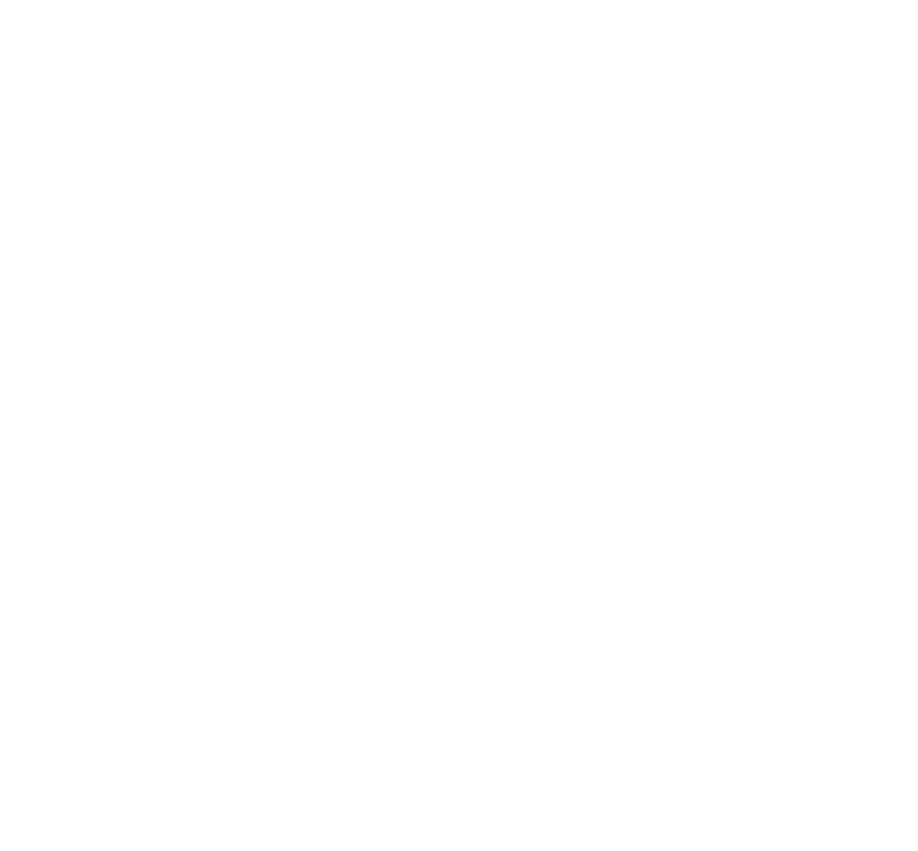
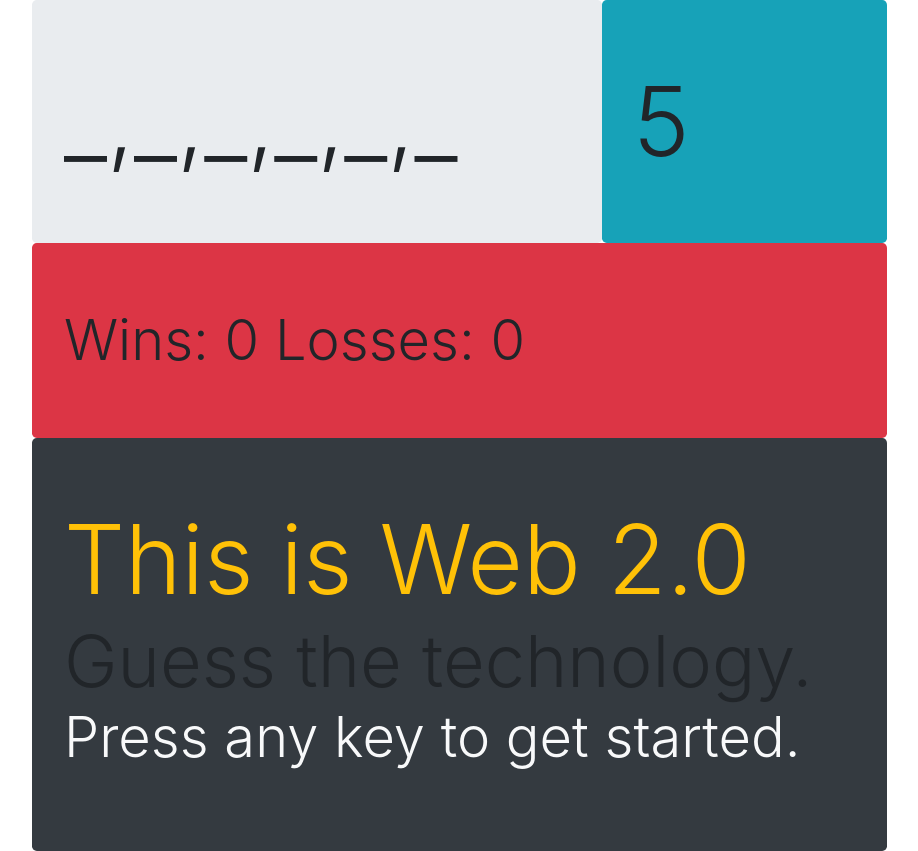
Before and after one commit to sarashunter/Word-Guess-Game, a plain HTML site: page index.html in a window 1280 px wide. Shown: the whole page, without its empty margins (38-956 px from the left). Before the commit the page ends 800 px from the top, so only its background shows below. Drawn offline with nearby package versions, Linux system fonts and the light colour scheme.

Commit message:
Add resetVariables function and Game Tally

```diff
--- a/assets/javascript/game.js
+++ b/assets/javascript/game.js
@@ -1,20 +1,48 @@
-var wins = 0;
-var words = ["cat", "dog"]; //These are possible words.
-var lettersGuess = []; //These are the letters the user has guessed.
-var guesses = 5; //This is a counter for the number of guesses.  It counts down to 0.
-var alreadyGuessed = [];
-var correctGuesses = 0;
+    var words = ["cat", "dog", "banana"]; //These are possible words.
 
-var chosenWord = words[Math.floor(Math.random() * words.length)]; //Gives a random word
-var chosenWordArray = chosenWord.split('');
-console.log(chosenWordArray);
+    var chosenWord; //Holds the current word
+    var chosenWordArray; //Holds the current word as an array of characters;
 
-alreadyGuessed.length = chosenWordArray.length;
-console.log("The length of your array is " + alreadyGuessed.length);
-alreadyGuessed.fill("_");
+    var guesses; //This is a counter for the number of guesses.  It counts down to 0.
+    var correctGuesses;//This is the number of correct guesses by the user.  It gets compared to the length.
+    var currentState; //This is an array of the underscores and correct letters guessed by the user
+    var lettersGuessed; //This is an array that holds the letters guessed so far (correct and incorrect)
 
-var lettersGuessed = [""];
+    var wins=0;
+    var losses=0;
 
+    var guessedWordDiv = document.getElementById("guessedWord");
+    guessedWordDiv.textContent = currentState;
+
+    var guessesDiv = document.getElementById("guessesRemaining");
+    guessesDiv.textContent=guesses;
+
+    var tallyDiv = document.getElementById("runningTally");
+    tallyDiv.textContent=("Wins: "+wins + " Losses: " + losses);
+
+    // document.querySelector("#guessedWord").innerHTML="help";
+
+    var resetVariables = function(){
+        lettersGuessed=[""];
+        console.log("The letters already guessed are "+lettersGuessed);
+        guesses=5;
+        currentState=[];
+        correctGuesses=0;
+        chosenWord=words[Math.floor(Math.random() * words.length)]; //Gives a random word
+        chosenWordArray = chosenWord.split('');
+        currentState.length = chosenWordArray.length;
+        currentState.fill("_");
+        guessedWordDiv.textContent = currentState;
+        guessesDiv.textContent=guesses;
+        console.log("The new word is " + chosenWordArray);
+        tallyDiv.textContent=("Wins: "+wins + " Losses: " + losses);
+}
+
+    // function startGame{
+
+
+    // }
+resetVariables();
     document.onkeyup = function (event) {
 
         // Determines which key was pressed.
@@ -26,33 +54,51 @@ var lettersGuessed = [""];
 
         //First check if the letter has already been guessed.
         if (lettersGuessed.indexOf(userGuess) !== -1) {
+
             //If the letter has been guessed, tell the user.  Wait for next letter.
-            console.log("You already guessed that.");
+            console.log("You already guessed that. lettersGuessed is "+lettersGuessed + "user guess is + " + userGuess);
+
         } else {
+
             //If the letter is a new letter, first check if it's part of the word.
+
             var indexGuess = chosenWord.indexOf(userGuess);
+
             if (indexGuess === -1) {
                 //If guess is not part of word, take away a guess.
                 guesses = guesses - 1;
+                guessesDiv.textContent=guesses;
                 console.log("Guesses left: " + guesses);
                 console.log("Wrong");
+                lettersGuessed.push(userGuess);
+
             } else {
                 //The letter is part of the word.
-                alreadyGuessed[indexGuess] = userGuess;
-                console.log(lettersGuess);
-                console.log(alreadyGuessed);
-                correctGuesses++;
-                if (correctGuesses===chosenWord.length){
-                    console.log("Winner ")
+
+                //Need to check if the letter occurs more than once.
+                for (var i=0; i<chosenWord.length; i++){
+                    if (chosenWord[i]===userGuess){
+                        currentState[i]=userGuess;
+                        correctGuesses++;
+                        lettersGuessed.push(userGuess);
+                    }
+                }
+                guessedWordDiv.textContent = currentState;
+
+                console.log(currentState);
+
+                if (correctGuesses === chosenWord.length) {
+                    guessedWordDiv.textContent="Winner";
+                    wins++;
+                    resetVariables();
                 }
             }
-
-            //Add guess to already guessed.
-            lettersGuessed.push(userGuess);
 
             //Check if the user is out of guesses.
             if (guesses === 0) {
                 console.log("You've lost.");
+                losses++;
+                resetVariables();
             }
         }
     }
--- a/index.html
+++ b/index.html
@@ -1,13 +1,32 @@
 <!DOCTYPE html>
 <html lang="en">
+
 <head>
     <meta charset="UTF-8">
     <meta name="viewport" content="width=device-width, initial-scale=1.0">
     <meta http-equiv="X-UA-Compatible" content="ie=edge">
     <title>Word Guess Game</title>
-    <link rel="stylesheet" href="https://maxcdn.bootstrapcdn.com/bootstrap/4.0.0/css/bootstrap.min.css" integrity="sha384-Gn5384xqQ1aoWXA+058RXPxPg6fy4IWvTNh0E263XmFcJlSAwiGgFAW/dAiS6JXm" crossorigin="anonymous">
+    <link rel="stylesheet" href="https://maxcdn.bootstrapcdn.com/bootstrap/4.0.0/css/bootstrap.min.css" integrity="sha384-Gn5384xqQ1aoWXA+058RXPxPg6fy4IWvTNh0E263XmFcJlSAwiGgFAW/dAiS6JXm"
+        crossorigin="anonymous">
 </head>
+
 <body>
-<script type="text/javascript" src="assets/javascript/game.js"></script>
+    <div class="container">
+        <div class="row mb-0">
+            <div id="guessedWord" class="jumbotron display-1 col-md-6 m-0"></div>
+            <div id="guessesRemaining" class="jumbotron display-1 col-md-3 bg-info m-0"></div>
+        </div>
+        <div class="row mb-0 mt-0">
+            <div id="runningTally" class="jumbotron col-9 mb-0 m-0 bg-danger display-4"></div>
+        </div>
+        <div class="row">
+            <div id="bottom" class="jumbotron col-sm-9 bg-dark m-0">
+                <div class="display-1 text-warning">This is Web 2.0</div>
+                <div class="display-3">Guess the technology.</div>
+                <p class="display-4 text-light">Press any key to get started.</p>
+            </div>
+        </div>
+    </div>
+    <script type="text/javascript" src="assets/javascript/game.js"></script>
 </body>
 </html>
```
